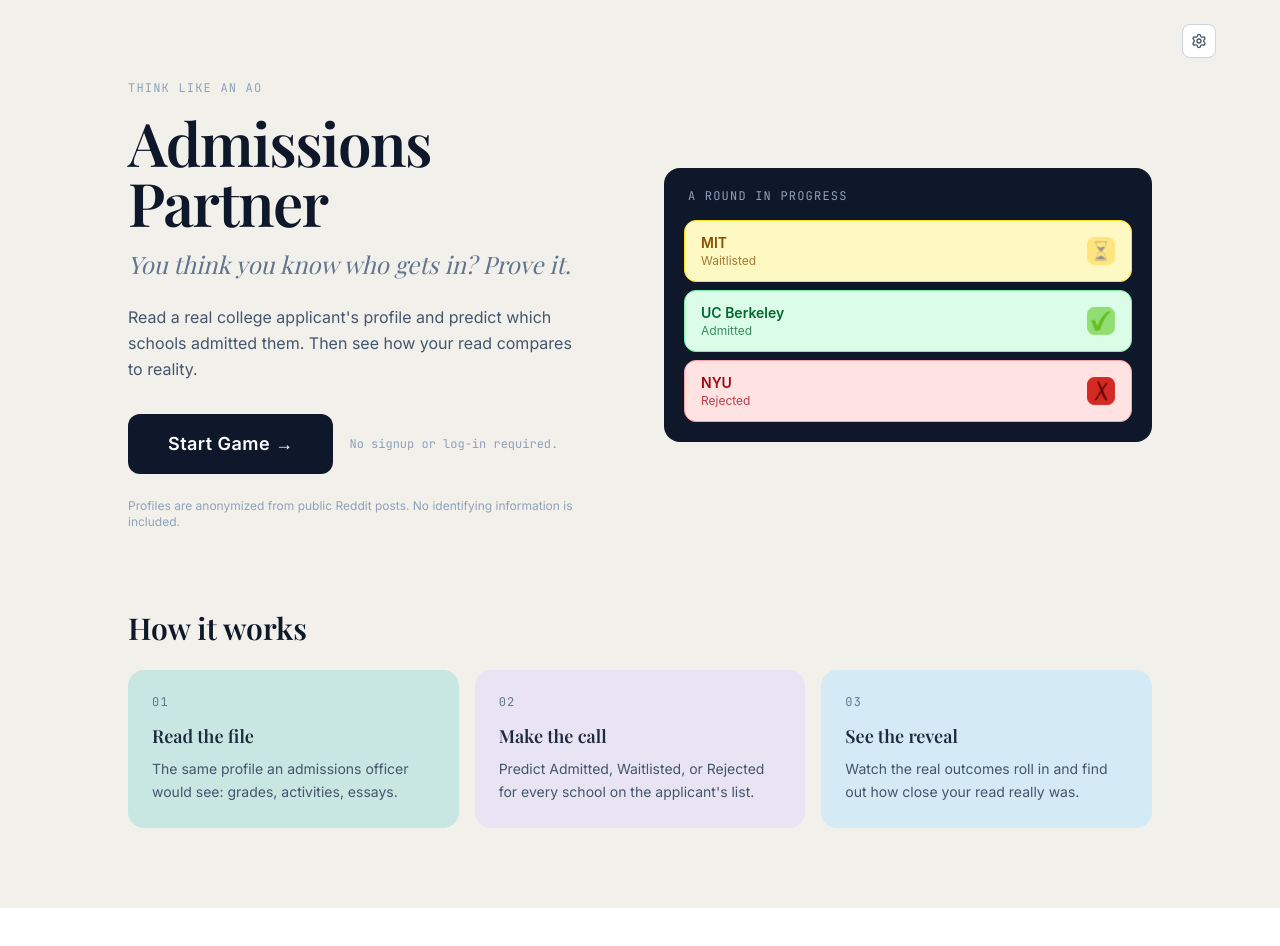
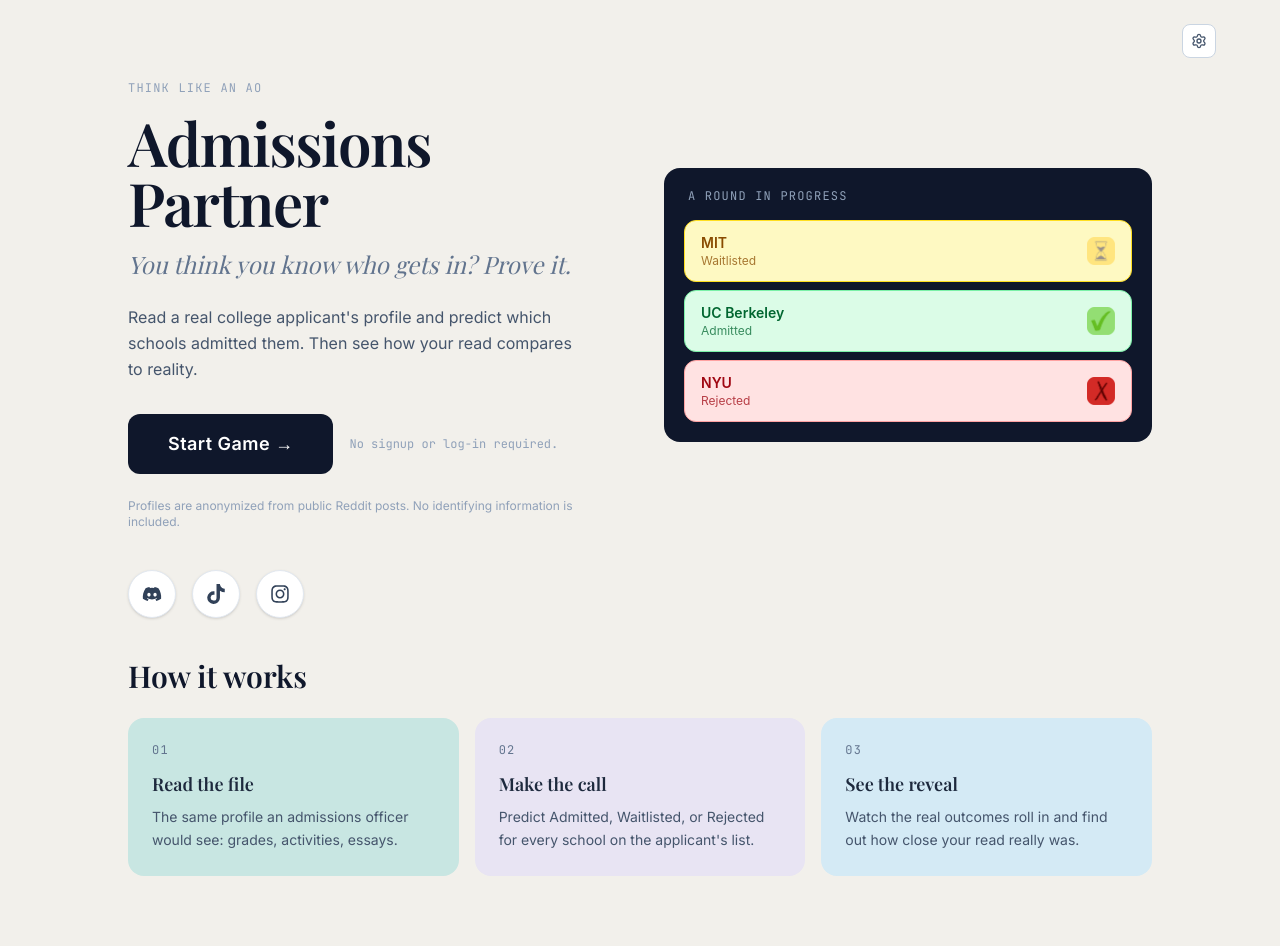
Before and after one commit to saatvikKundoor/Admissions-Simulator, a React (Vite) app: page / in a window 1280 px wide. Shown: the top 946 px of the page. Before the commit the page ends 908 px from the top, so only its background shows below. Built offline with nearby package versions, Linux system fonts and the light colour scheme; no server answers.

Commit message:
Add Social Links

```diff
--- a/src/components/LandingPage.jsx
+++ b/src/components/LandingPage.jsx
@@ -9,6 +9,7 @@
 // screen. Fills the viewport instead of one small centered block.
 
 import { playClick } from '../lib/sound'
+import SocialLinks from './SocialLinks'
 import SettingsMenu from './SettingsMenu'
 
 const ICON = {
@@ -65,7 +66,7 @@
       <div className="max-w-6xl mx-auto px-6 md:px-10 lg:px-16 py-14 md:py-20">
 
         {/* ── Hero ── */}
-        <div className="grid lg:grid-cols-2 gap-12 items-center mb-20">
+        <div className="grid lg:grid-cols-2 gap-12 items-center mb-10">
           {/* Copy + CTA */}
           <div>
             <p style={{ fontFamily: "'JetBrains Mono', monospace" }}
@@ -138,6 +139,9 @@
           </div>
         </div>
 
+        {/* ── Social links ── */}
+         <SocialLinks />
+
         {/* ── How it works ── */}
         <div>
           <h2 style={{ fontFamily: "'Playfair Display', serif" }}
--- /dev/null
+++ b/src/components/SocialLinks.jsx
@@ -0,0 +1,49 @@
+// SocialLinks.jsx
+import { playToggleClick, playHover } from '../lib/sound'
+
+const SOCIALS = [
+  {
+    name: 'Discord',
+    href: 'https://discord.gg/zJBtP7bUm', // placeholder — replace with real invite
+    viewBox: '0 0 640 512',
+    path: 'M524.531,69.836a1.5,1.5,0,0,0-.764-.7A485.065,485.065,0,0,0,404.081,32.03a1.816,1.816,0,0,0-1.923.91,337.461,337.461,0,0,0-14.9,30.6,447.848,447.848,0,0,0-134.426,0,309.541,309.541,0,0,0-15.135-30.6,1.89,1.89,0,0,0-1.924-.91A483.689,483.689,0,0,0,116.085,69.137a1.712,1.712,0,0,0-.788.676C39.068,183.651,18.186,294.69,28.43,404.354a2.016,2.016,0,0,0,.765,1.375A487.666,487.666,0,0,0,176.02,479.918a1.9,1.9,0,0,0,2.063-.676A348.2,348.2,0,0,0,208.12,430.4a1.86,1.86,0,0,0-1.019-2.588,321.173,321.173,0,0,1-45.868-21.853,1.885,1.885,0,0,1-.185-3.126c3.082-2.309,6.166-4.711,9.109-7.137a1.819,1.819,0,0,1,1.9-.256c96.229,43.917,200.41,43.917,295.5,0a1.812,1.812,0,0,1,1.924.233c2.944,2.426,6.027,4.851,9.132,7.16a1.884,1.884,0,0,1-.162,3.126,301.407,301.407,0,0,1-45.89,21.83,1.875,1.875,0,0,0-1,2.611,391.055,391.055,0,0,0,30.014,48.815,1.864,1.864,0,0,0,2.063.7A486.048,486.048,0,0,0,610.7,405.729a1.882,1.882,0,0,0,.765-1.352C623.729,277.594,590.933,167.465,524.531,69.836ZM222.491,337.58c-28.972,0-52.844-26.587-52.844-59.239S193.056,219.1,222.491,219.1c29.665,0,53.306,26.82,52.843,59.239C275.334,310.993,251.924,337.58,222.491,337.58Zm195.38,0c-28.971,0-52.843-26.587-52.843-59.239S388.437,219.1,417.871,219.1c29.667,0,53.307,26.82,52.844,59.239C470.715,310.993,447.538,337.58,417.871,337.58Z',
+  },
+  {
+    name: 'TikTok',
+    href: 'https://www.tiktok.com/@tldr.tech', // placeholder — replace with real handle
+    viewBox: '0 0 448 512',
+    path: 'M448,209.91a210.06,210.06,0,0,1-122.77-39.25V349.38A162.55,162.55,0,1,1,185,188.31V278.2a74.62,74.62,0,1,0,52.23,71.18V0l88,0a121.18,121.18,0,0,0,1.86,22.17h0A122.18,122.18,0,0,0,381,102.39a121.43,121.43,0,0,0,67,20.14Z',
+  },
+  {
+    name: 'Instagram',
+    href: 'https://www.instagram.com/tldr.tech1/', // placeholder — replace with real handle
+    viewBox: '0 0 448 512',
+    path: 'M224.1 141c-63.6 0-114.9 51.3-114.9 114.9s51.3 114.9 114.9 114.9S339 319.5 339 255.9 287.7 141 224.1 141zm0 189.6c-41.1 0-74.7-33.5-74.7-74.7s33.5-74.7 74.7-74.7 74.7 33.5 74.7 74.7-33.6 74.7-74.7 74.7zm146.4-194.3c0 14.9-12 26.8-26.8 26.8-14.9 0-26.8-12-26.8-26.8s12-26.8 26.8-26.8 26.8 12 26.8 26.8zm76.1 27.2c-1.7-35.9-9.9-67.7-36.2-93.9-26.2-26.2-58-34.4-93.9-36.2-37-2.1-147.9-2.1-184.9 0-35.8 1.7-67.6 9.9-93.9 36.1s-34.4 58-36.2 93.9c-2.1 37-2.1 147.9 0 184.9 1.7 35.9 9.9 67.7 36.2 93.9s58 34.4 93.9 36.2c37 2.1 147.9 2.1 184.9 0 35.9-1.7 67.7-9.9 93.9-36.2 26.2-26.2 34.4-58 36.2-93.9 2.1-37 2.1-147.8 0-184.8zM398.8 388c-7.8 19.6-22.9 34.7-42.6 42.6-29.5 11.7-99.5 9-132.1 9s-102.7 2.6-132.1-9c-19.6-7.8-34.7-22.9-42.6-42.6-11.7-29.5-9-99.5-9-132.1s-2.6-102.7 9-132.1c7.8-19.6 22.9-34.7 42.6-42.6 29.5-11.7 99.5-9 132.1-9s102.7-2.6 132.1 9c19.6 7.8 34.7 22.9 42.6 42.6 11.7 29.5 9 99.5 9 132.1s2.7 102.7-9 132.1z',
+  },
+]
+
+export default function SocialLinks() {
+  return (
+    <div className="flex items-center justify-start gap-4 mb-10">
+      {SOCIALS.map((s) => (
+        <a
+          key={s.name}
+          href={s.href}
+          target="_blank"
+          rel="noopener noreferrer"
+          aria-label={s.name}
+          onClick={playToggleClick}
+          onMouseEnter={playHover}
+          className="w-12 h-12 flex items-center justify-center rounded-full
+                     bg-white border border-slate-200 text-slate-700 shadow-sm
+                     hover:bg-slate-50 hover:-translate-y-0.5 hover:shadow-md
+                     transition-all duration-150"
+        >
+          <svg viewBox={s.viewBox} className="w-5 h-5 fill-current" aria-hidden="true">
+            <path d={s.path} />
+          </svg>
+        </a>
+      ))}
+    </div>
+  )
+}
```
